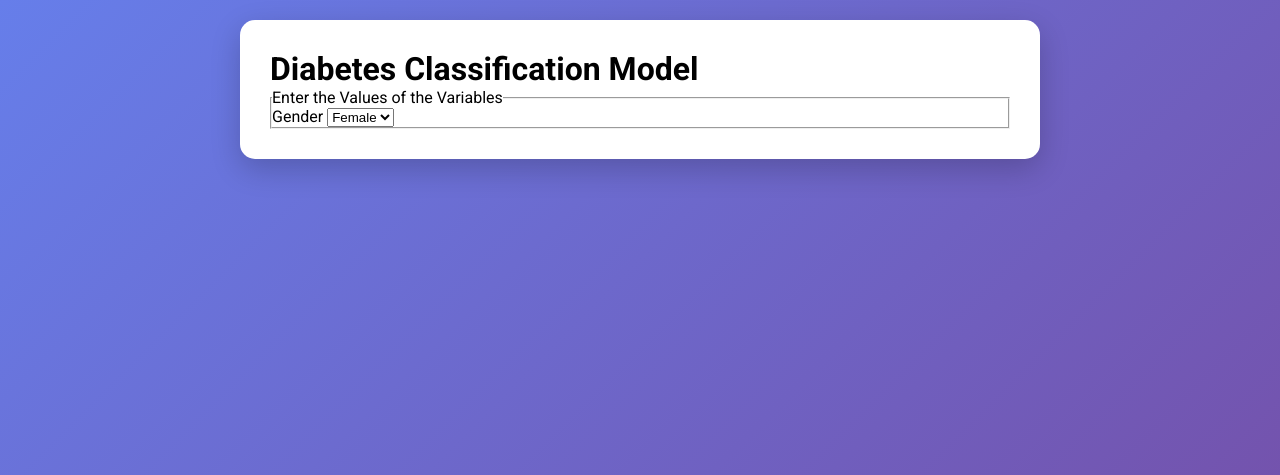
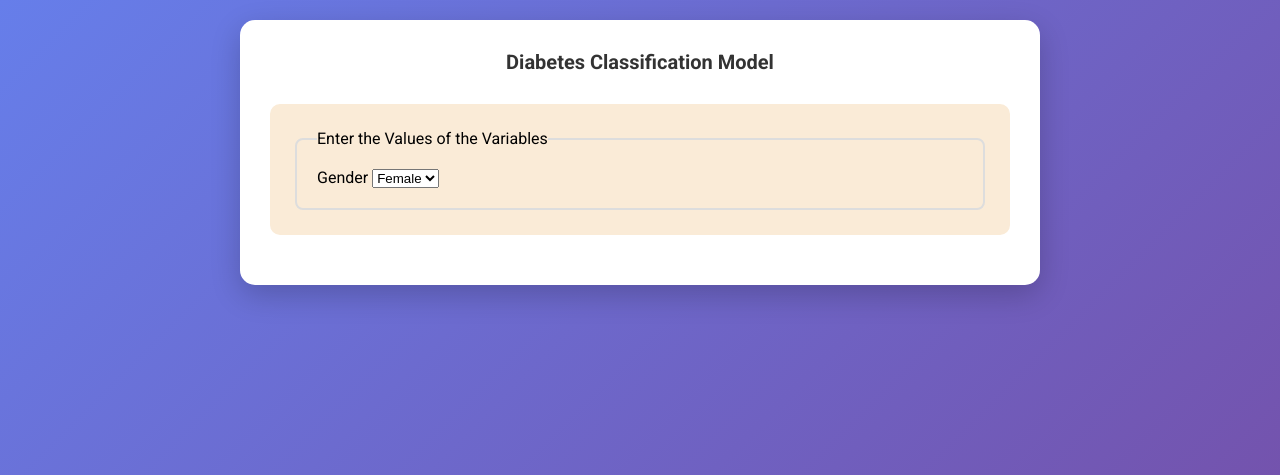
Before and after one commit to Prog-LucasAlves/ML_Cla_Flask, a Flask app: page / in a window 1280 px wide. Shown: the top 475 px of the page. Run offline with Flask 3, Linux system fonts and the light colour scheme; parts of the project's set-up code (start-up, migrations or seed data) failed here and were passed over.

Commit message:
add styles.css

```diff
--- a/static/styles.css
+++ b/static/styles.css
@@ -19,3 +19,23 @@ body {
     border-radius: 15px;
     box-shadow: 0 10px 30px rgba(0, 0, 0, 0.2);
 }
+
+h1 {
+    text-align: center;
+    color: #333;
+    margin-bottom: 30px;
+    font-size: 20px;
+}
+
+form {
+    background-color: antiquewhite;
+    padding: 25px;
+    border-radius: 10px;
+    margin-bottom: 20px;
+}
+
+fieldset {
+    border: 2px solid #ddd;
+    padding: 20px;
+    border-radius: 8px;
+}
```
